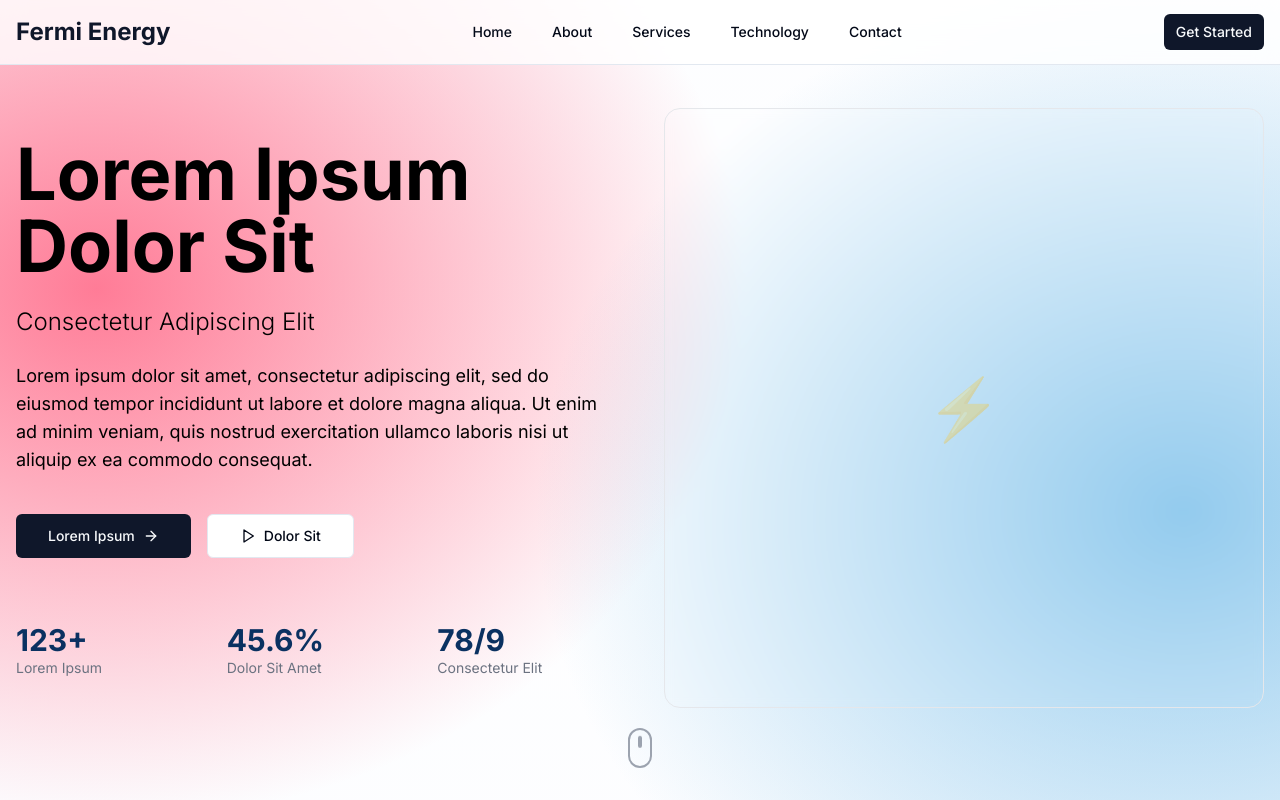
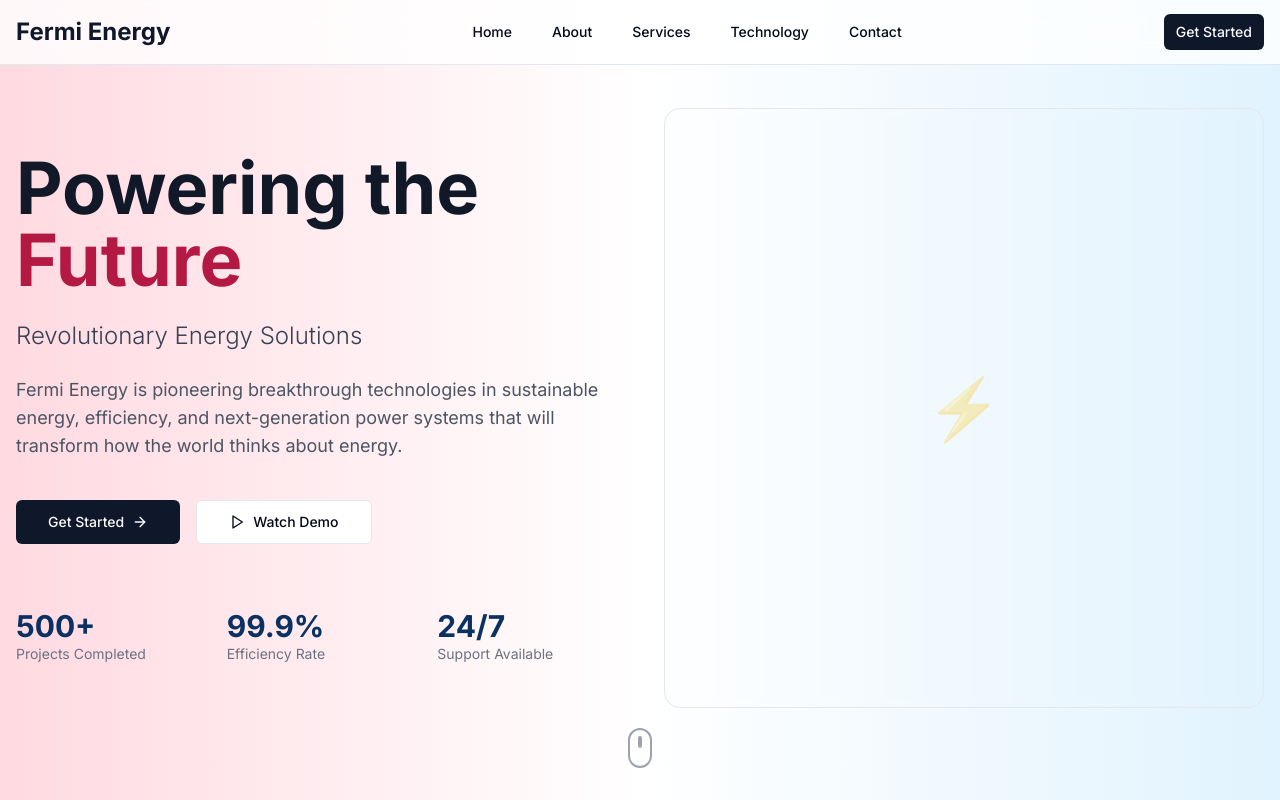
Before and after one commit to Zhengrui-Xu/Fermi-Landing-page, a Next.js app: page / in a window 1280 px wide. Shown: the top 800 px of the page. Built offline with nearby package versions, Linux system fonts and the light colour scheme.

Commit message:
pattern1

```diff
--- a/src/components/hero.js
+++ b/src/components/hero.js
@@ -76,23 +76,23 @@ export default function Hero() {
         className="absolute inset-0"
         animate={{
           background: [
-            // White-dominant center with red far left top, blue far right bottom
-            'radial-gradient(ellipse 50% 70% at 5% 42%, rgba(255,105,135,0.7) 0%, transparent 85%), radial-gradient(ellipse 50% 70% at 95% 58%, rgba(135,206,250,0.7) 0%, transparent 85%), radial-gradient(ellipse 300% 150% at 50% 50%, rgba(255,255,255,0.95) 0%, rgba(250,250,255,0.9) 80%, transparent 100%)',
-            // Red moves up very slightly, blue moves down very slightly - breathing expansion with moderate spread
-            'radial-gradient(ellipse 65% 85% at 8% 35%, rgba(255,85,120,0.8) 0%, transparent 80%), radial-gradient(ellipse 65% 85% at 92% 65%, rgba(115,186,230,0.8) 0%, transparent 80%), radial-gradient(ellipse 320% 160% at 50% 50%, rgba(255,255,255,1) 0%, rgba(248,250,255,0.95) 85%, transparent 100%)',
-            // Peak breathing - red at top, blue at bottom, wider spread but controlled, strongest colors
-            'radial-gradient(ellipse 75% 95% at 10% 25%, rgba(255,65,105,0.9) 0%, transparent 75%), radial-gradient(ellipse 75% 95% at 90% 75%, rgba(95,166,210,0.9) 0%, transparent 75%), radial-gradient(ellipse 340% 170% at 50% 50%, rgba(255,255,255,1) 0%, rgba(245,248,255,1) 90%, transparent 100%)',
-            // Reverse direction - red moves down very slightly, blue moves up very slightly with moderate spread
-            'radial-gradient(ellipse 65% 85% at 7% 65%, rgba(255,120,150,0.6) 0%, transparent 82%), radial-gradient(ellipse 65% 85% at 93% 35%, rgba(140,195,240,0.6) 0%, transparent 82%), radial-gradient(ellipse 310% 155% at 50% 50%, rgba(255,255,255,0.98) 0%, rgba(250,252,255,0.92) 82%, transparent 100%)',
-            // Red at bottom, blue at top - gentle exhale with moderate spread
-            'radial-gradient(ellipse 70% 90% at 3% 75%, rgba(255,150,175,0.5) 0%, transparent 88%), radial-gradient(ellipse 70% 90% at 97% 25%, rgba(165,210,250,0.5) 0%, transparent 88%), radial-gradient(ellipse 290% 145% at 50% 50%, rgba(255,255,255,0.92) 0%, rgba(252,253,255,0.88) 78%, transparent 100%)',
-            // Return to start - red back to top, blue to bottom
-            'radial-gradient(ellipse 50% 70% at 5% 42%, rgba(255,105,135,0.7) 0%, transparent 85%), radial-gradient(ellipse 50% 70% at 95% 58%, rgba(135,206,250,0.7) 0%, transparent 85%), radial-gradient(ellipse 300% 150% at 50% 50%, rgba(255,255,255,0.95) 0%, rgba(250,250,255,0.9) 80%, transparent 100%)',
+            // Subtle colors - 50% of previous intensity
+            'linear-gradient(90deg, rgba(255,105,135,0.9) 0%, rgba(255,255,255,1) 50%, rgba(135,206,250,0.9) 100%)',
+            // First breathe - gentle increase
+            'linear-gradient(90deg, rgba(255,105,135,0.45) 0%, rgba(255,255,255,1) 50%, rgba(135,206,250,0.45) 100%)',
+            // Peak intensity
+            'linear-gradient(90deg, rgba(255,105,135,0.6) 0%, rgba(255,255,255,1) 50%, rgba(135,206,250,0.6) 100%)',
+            // Back to medium
+            'linear-gradient(90deg, rgba(255,105,135,0.4) 0%, rgba(255,255,255,1) 50%, rgba(135,206,250,0.4) 100%)',
+            // Gentle dip
+            'linear-gradient(90deg, rgba(255,105,135,0.25) 0%, rgba(255,255,255,1) 50%, rgba(135,206,250,0.25) 100%)',
+            // Back to start
+            'linear-gradient(90deg, rgba(255,105,135,0.9) 0%, rgba(255,255,255,1) 50%, rgba(135,206,250,0.9) 100%)',
           ],
         }}
         transition={{
-          duration: 5.5,
-          ease: [0.45, 0.05, 0.55, 0.95],
+          duration: 8,
+          ease: 'easeInOut',
           repeat: Infinity,
           repeatType: 'loop',
           times: [0, 0.2, 0.4, 0.6, 0.8, 1],
@@ -104,50 +104,50 @@ export default function Hero() {
           {/* Content */}
           <div className="text-center lg:text-left">
             <div className="hero-title">
-              <h1 className="text-5xl md:text-6xl lg:text-7xl font-bold text-black leading-tight">
-                Lorem Ipsum
-                <span className="text-black block">Dolor Sit</span>
+              <h1 className="text-5xl md:text-6xl lg:text-7xl font-bold text-gray-900 leading-tight">
+                Powering the
+                <span className="text-[#B31942] block">Future</span>
               </h1>
             </div>
 
             <div className="hero-subtitle mt-6">
-              <p className="text-xl md:text-2xl text-black font-light">
-                Consectetur Adipiscing Elit
+              <p className="text-xl md:text-2xl text-gray-700 font-light">
+                Revolutionary Energy Solutions
               </p>
             </div>
 
             <div className="hero-description mt-6">
-              <p className="text-lg text-black max-w-2xl mx-auto lg:mx-0">
-                Lorem ipsum dolor sit amet, consectetur adipiscing elit, sed do eiusmod tempor
-                incididunt ut labore et dolore magna aliqua. Ut enim ad minim veniam, quis nostrud
-                exercitation ullamco laboris nisi ut aliquip ex ea commodo consequat.
+              <p className="text-lg text-gray-600 max-w-2xl mx-auto lg:mx-0">
+                Fermi Energy is pioneering breakthrough technologies in sustainable energy,
+                efficiency, and next-generation power systems that will transform how the world
+                thinks about energy.
               </p>
             </div>
 
             <div className="hero-buttons mt-10 flex flex-col sm:flex-row gap-4 justify-center lg:justify-start">
               <Button size="lg" className="group">
-                Lorem Ipsum
+                Get Started
                 <ArrowRight className="ml-2 h-4 w-4 transition-transform group-hover:translate-x-1" />
               </Button>
               <Button variant="outline" size="lg" className="group">
                 <Play className="mr-2 h-4 w-4" />
-                Dolor Sit
+                Watch Demo
               </Button>
             </div>
 
             {/* Stats */}
             <div className="mt-16 grid grid-cols-3 gap-8 text-center lg:text-left">
               <div>
-                <div className="text-3xl font-bold text-[#0A3161]">123+</div>
-                <div className="text-sm text-gray-500">Lorem Ipsum</div>
+                <div className="text-3xl font-bold text-[#0A3161]">500+</div>
+                <div className="text-sm text-gray-500">Projects Completed</div>
               </div>
               <div>
-                <div className="text-3xl font-bold text-[#0A3161]">45.6%</div>
-                <div className="text-sm text-gray-500">Dolor Sit Amet</div>
+                <div className="text-3xl font-bold text-[#0A3161]">99.9%</div>
+                <div className="text-sm text-gray-500">Efficiency Rate</div>
               </div>
               <div>
-                <div className="text-3xl font-bold text-[#0A3161]">78/9</div>
-                <div className="text-sm text-gray-500">Consectetur Elit</div>
+                <div className="text-3xl font-bold text-[#0A3161]">24/7</div>
+                <div className="text-sm text-gray-500">Support Available</div>
               </div>
             </div>
           </div>
```
